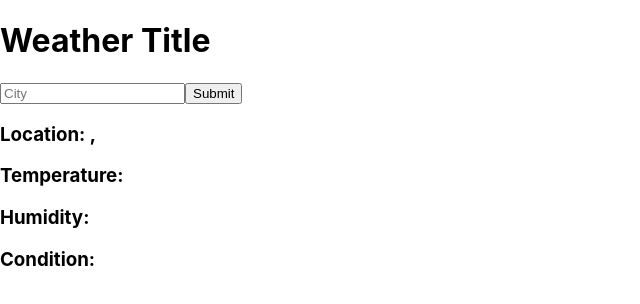
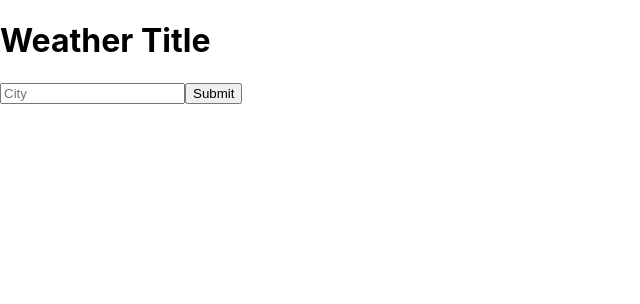
Before and after one commit to chittyliu/weather-app, a React (Create React App) app: page / in a window 1280 px wide. Shown: the top 304 px of the page, without its empty margins (0-640 px from the left). Built offline with nearby package versions, Linux system fonts and the light colour scheme.

Commit message:
display data fine

```diff
--- a/src/App.js
+++ b/src/App.js
@@ -21,7 +21,6 @@ class App extends React.Component {
       `https://api.openweathermap.org/data/2.5/weather?q=${city}&appid=${API_KEY}`
     );
     const data = await api_call.json();
-    console.log(data);
     this.setState({
       temperature: data.main.temp,
       humidity: data.main.humidity,
--- a/src/compoments/Weather.jsx
+++ b/src/compoments/Weather.jsx
@@ -4,12 +4,19 @@ class Weather extends Component {
   render() {
     return (
       <div>
-        <h3>
-          Location: {this.props.city}, {this.props.country}
-        </h3>
-        <h3>Temperature: {this.props.temperature}</h3>
-        <h3>Humidity: {this.props.humidity} </h3>
-        <h3>Condition: {this.props.description}</h3>
+        {this.props.city && this.props.country && (
+          <p>
+            Location: {this.props.city}, {this.props.country}
+          </p>
+        )}
+        {this.props.temperature && (
+          <p>
+            Temperature:{" "}
+            {Math.round(((this.props.temperature - 273.15) * 9) / 5 + 32)}°
+          </p>
+        )}
+        {this.props.humidity && <p>Humidity: {this.props.humidity} </p>}
+        {this.props.description && <p>Condition: {this.props.description}</p>}
       </div>
     );
   }
```
